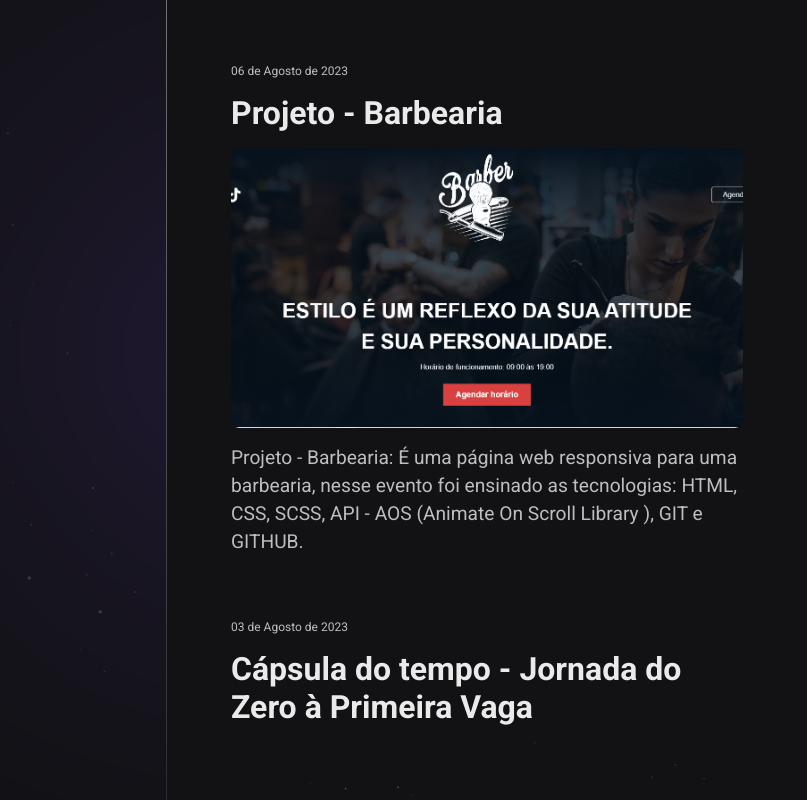
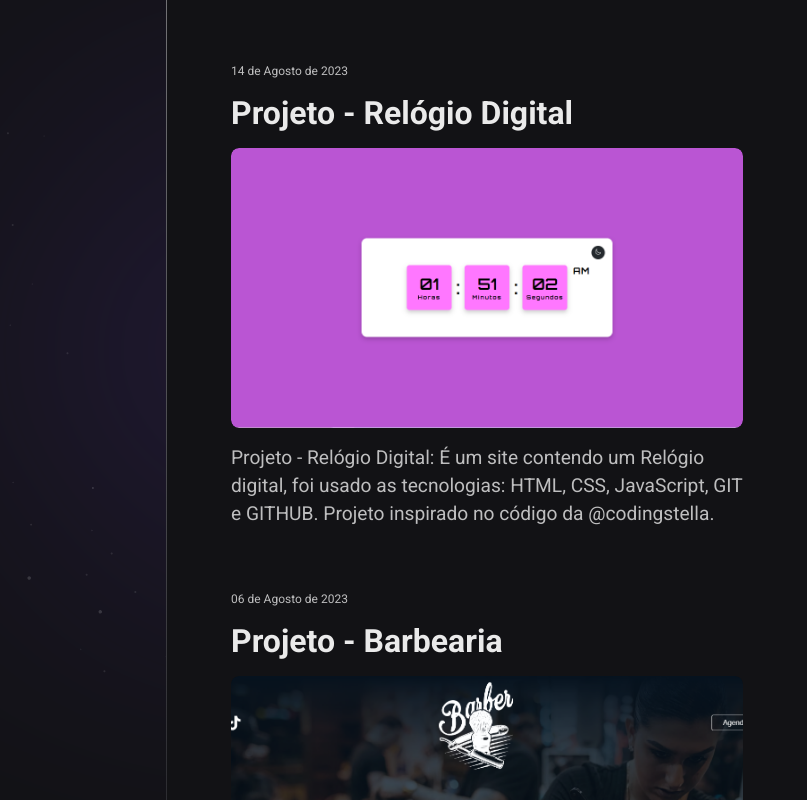
Before and after one commit to WesleySarmento/NLW-SpaceTime, a plain HTML site: page index.html in a window 1280 px wide. Shown: the full height of the page, 473-1280 px from the left. Drawn offline with nearby package versions, Linux system fonts and the light colour scheme.

Commit message:
update Relógio Digital

```diff
--- a/index.html
+++ b/index.html
@@ -81,6 +81,27 @@
 
     <nav>
       <a
+        href="https://relogio-digital-livid-theta.vercel.app/"
+        target="_blank"
+        class="memory"
+      >
+        <small>14 de Agosto de 2023</small>
+        <h1>Projeto - Relógio Digital</h1>
+        <div>
+          <img
+            src="./assets/relogio_digital.PNG"
+            alt="Layout da página inicial do Relógio Digital"
+          />
+        </div>
+
+        <p>
+          Projeto - Relógio Digital: É um site contendo um Relógio digital, foi
+          usado as tecnologias: HTML, CSS, JavaScript, GIT e GITHUB. Projeto
+          inspirado no código da @codingstella.
+        </p>
+      </a>
+
+      <a
         href="https://barber-two-tau.vercel.app/"
         target="_blank"
         class="memory"
@@ -101,7 +122,7 @@
         </p>
       </a>
       <a
-        href="https://barber-two-tau.vercel.app/"
+        href="https://wesleysarmento.github.io/NLW-SpaceTime/"
         target="_blank"
         class="memory"
       >
```
Also changed, not shown: assets/relogio_digital.PNG (added), assets/relogio_digital_dark.PNG (added).
